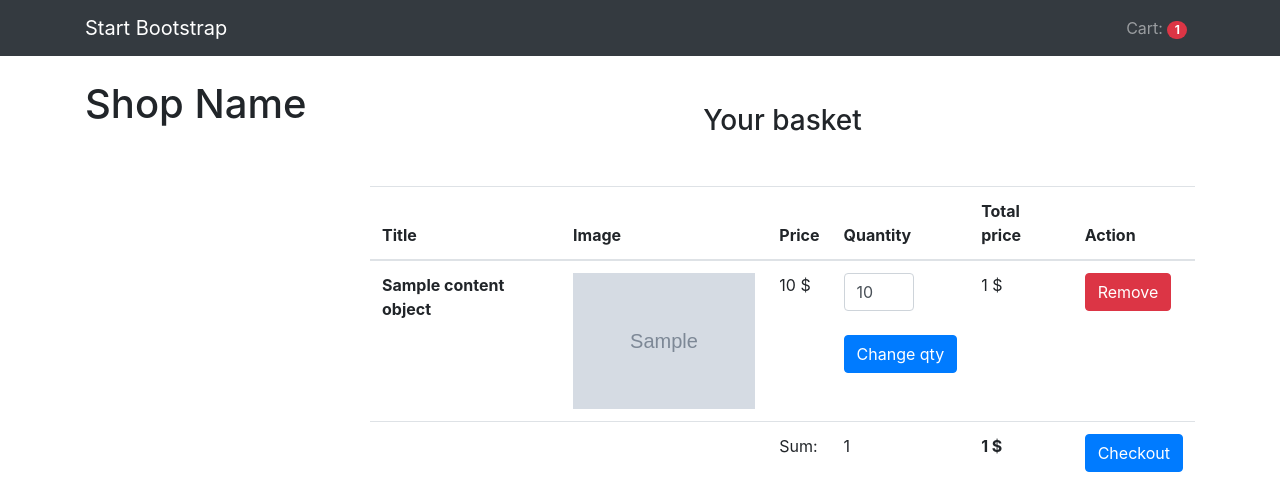
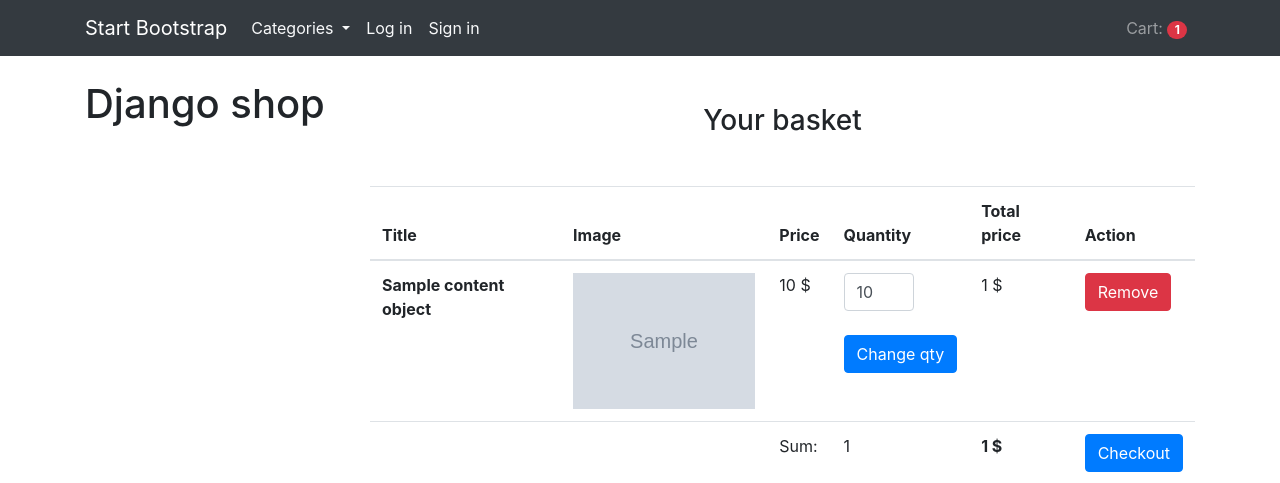
Before and after one commit to Malik5547/web_store, a Django app: template store/templates/cart.html in a window 1280 px wide. Shown: the top 483 px of the page. Run offline with Django 3.2, Linux system fonts and the light colour scheme; the template is opened without the code that fills it: most values are stand-ins (such as "Sample title", 1, 10 or a date in 2020); grey boxes marked "Sample" are stand-in pictures.

Commit message:
navbar modificated

```diff
--- a/store/templates/base.html
+++ b/store/templates/base.html
@@ -18,6 +18,36 @@
                 <a class="navbar-brand" href="#!">Start Bootstrap</a>
                 <button class="navbar-toggler" type="button" data-toggle="collapse" data-target="#navbarResponsive" aria-controls="navbarResponsive" aria-expanded="false" aria-label="Toggle navigation"><span class="navbar-toggler-icon"></span></button>
                 <div class="collapse navbar-collapse" id="navbarResponsive">
+                    <ul class="navbar-nav">
+                        <li class="nav-item dropdown">
+                            <a class="nav-link text-light dropdown-toggle" href="#" id="navbarDropdownMenuLink" role="button"
+                            data-toggle="dropdown" aria-haspopup="true" aria-expanded="false">
+                                Categories
+                            </a>
+                            <div class="dropdown-menu" aria-labelledby="navbarDropdownMenuLink">
+                                {% for category in categories %}
+                                <a class="dropdown-item" href="{{ category.get_absolute_url }}">{{ category.name }}</a>
+                                {% endfor %}
+                            </div>
+                        </li>
+                        {% if not request.user.is_authenticated %}
+                        <li>
+                            <a class="nav-link text-light" href="#">Log in</a>
+                        </li>
+                        <li>
+                            <a class="nav-link text-light" href="#">Sign in</a>
+                        </li>
+                        {% endif %}
+                        <li>
+                            {% if request.user.is_authenticated %}
+                            <span class="navbar text text-light">
+                                Hello, <span class="badge">
+                                <a style="text-decoration: none; font-size:14px;" href="#">{{ request.user.username }}</a>
+                            </span>
+                            </span>
+                            {% endif %}
+                        </li>
+                    </ul>
                     <ul class="navbar-nav  ml-auto ">
                         <li class="nav-item">
                             <a class="nav-link" href="{% url 'cart' %}">Cart: <span class="badge badge-pill badge-danger">{{ cart.products.count }}</span></a>
@@ -32,7 +62,7 @@
 
             <div class="row">
                 <div class="col-lg-3">
-                    <h1 class="my-4">Shop Name</h1>
+                    <h1 class="my-4">Django shop</h1>
                     <div class="list-group">
 
                     </div>
```
